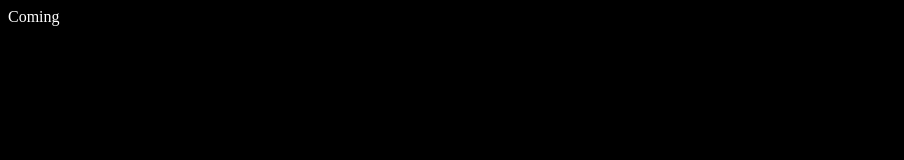
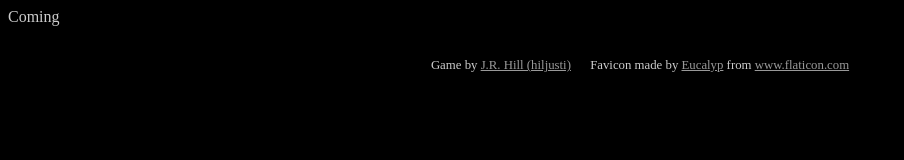
Before and after one commit to booniepepper/nourish, a plain HTML site: page index.html in a window 1280 px wide. Shown: the whole page, without its empty margins (0-904 px from the left). Drawn offline with Linux system fonts and the light colour scheme.

Commit message:
add footer and favicons

```diff
--- a/index.html
+++ b/index.html
@@ -2,16 +2,28 @@
 
 <html>
   <head>
-    <title>Nourish</title>
+    <title>)) Nourish</title>
+    <meta name="application-name" content="nourish"/>
     <meta charset='utf-8'>
+
     <link href='style.css' rel='stylesheet'>
+
+    <link rel="icon" type="image/png" href="ico/favicon-196x196.png" sizes="196x196" />
+    <link rel="icon" type="image/png" href="ico/favicon-96x96.png" sizes="96x96" />
+    <link rel="icon" type="image/png" href="ico/favicon-32x32.png" sizes="32x32" />
+    <link rel="icon" type="image/png" href="ico/favicon-16x16.png" sizes="16x16" />
+    <link rel="icon" type="image/png" href="ico/favicon-128.png" sizes="128x128" />
   </head>
 
   <body>
     <header></header>
     <main>Coming</main>
     <section></section>
-    <footer></footer>
+
+    <footer>
+      <div>Game by <a href="https://github.com/hiljusti">J.R. Hill (hiljusti)</a></div>
+      <div>Favicon made by <a href="https://creativemarket.com/eucalyp" title="Eucalyp">Eucalyp</a> from <a href="https://www.flaticon.com/" title="Flaticon">www.flaticon.com</a></div>
+    </footer>
 
     <script src='game.js'></script>
   </body>
--- a/style.css
+++ b/style.css
@@ -1,4 +1,20 @@
 body {
-  background-color: black;
-  color: white;
+  background-color: #000;
+  color: #ccc;
 }
+
+a {
+  color: #999;
+}
+
+footer {
+  font-size: .8em;
+  margin-top: 32px;
+  text-align: center;
+  width: auto;
+}
+
+footer div {
+  display: inline;
+  padding: 8px;
+}
```
Also changed, not shown: favicon.ico (added), ico/favicon-128.png (added), ico/favicon-16x16.png (added), ico/favicon-196x196.png (added), ico/favicon-32x32.png (added), ico/favicon-96x96.png (added).
